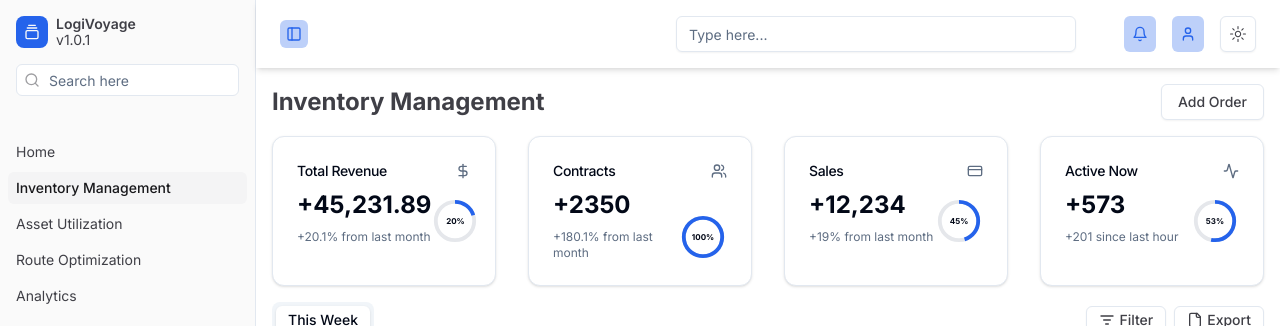
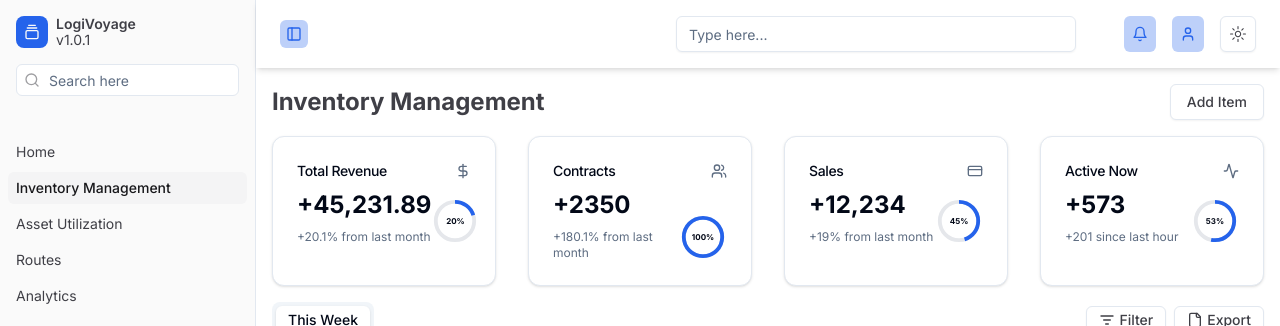
Before and after one commit to vaxad/logivoyage, a Next.js app: page /inventory-management in a window 1280 px wide. Shown: the top 326 px of the page. Built offline with nearby package versions, Linux system fonts and the light colour scheme.

Commit message:
feat: added requested changes

```diff
--- a/src/components/custom/inventory-management/dialog-form.tsx
+++ b/src/components/custom/inventory-management/dialog-form.tsx
@@ -16,12 +16,12 @@ export function DialogForm() {
   return (
     <Dialog>
       <DialogTrigger asChild>
-        <Button variant="outline">Add Order</Button>
+        <Button variant="outline">Add Item</Button>
       </DialogTrigger>
       <DialogContent className="sm:max-w-[425px]">
         <DialogHeader>
-          <DialogTitle>Add Order</DialogTitle>
-          <DialogDescription>Add orders to your inventory.</DialogDescription>
+          <DialogTitle>Add Item</DialogTitle>
+          <DialogDescription>Add item to your inventory.</DialogDescription>
         </DialogHeader>
         <div className="grid gap-4 py-4">
           <div className="grid grid-cols-4 items-center gap-4">
@@ -78,7 +78,7 @@ export function DialogForm() {
             </Label>
             <Input
               id="amount"
-              defaultValue="Electronics"
+              defaultValue="250"
               className="col-span-3"
             />
           </div>
--- a/src/components/custom/inventory-management/index.tsx
+++ b/src/components/custom/inventory-management/index.tsx
@@ -248,10 +248,10 @@ export default function InventoryManagement() {
                   <DropdownMenuLabel>Filter by</DropdownMenuLabel>
                   <DropdownMenuSeparator />
                   <DropdownMenuCheckboxItem checked>
-                    Fulfilled
+                    All
                   </DropdownMenuCheckboxItem>
-                  <DropdownMenuCheckboxItem>Declined</DropdownMenuCheckboxItem>
-                  <DropdownMenuCheckboxItem>Refunded</DropdownMenuCheckboxItem>
+                  <DropdownMenuCheckboxItem>Category</DropdownMenuCheckboxItem>
+                  <DropdownMenuCheckboxItem>Aisle Number</DropdownMenuCheckboxItem>
                 </DropdownMenuContent>
               </DropdownMenu>
               <Button size="sm" variant="outline" className="h-7 gap-1 text-sm">
--- a/src/components/custom/route-optimization/create/index.tsx
+++ b/src/components/custom/route-optimization/create/index.tsx
@@ -31,6 +31,8 @@ import {
   StyleSheet,
   PDFDownloadLink,
 } from "@react-pdf/renderer";
+import { toast } from "sonner";
+import { useRouter } from "next/navigation";
 
 const styles = StyleSheet.create({
   page: {
@@ -101,7 +103,7 @@ const Invoice = ({ data }: { data: FormValues }) => (
 );
 export default function CreateRouteForm() {
   const form = useRouteOptimizationForm();
-
+  const router = useRouter();
   function onSubmit(values: z.infer<typeof formSchema>) {
     console.log(values);
   }
@@ -231,14 +233,20 @@ export default function CreateRouteForm() {
         />
         <div className="flex w-full justify-between">
           {/* <Button type="submit">Submit</Button> */}
+          {/* <Link href={`/route-optimization`} onClick={() => toast(`Shipment created for ID:${form.getValues().id || "GTFR45GF3HG"}`)}> */}
           <PDFDownloadLink
             style={{ textDecoration: "none" }}
             className={buttonVariants({ variant: "default" })}
             document={<Invoice data={form.getValues()} />}
+            onClick={() => {
+              router.push(`/route-optimization`)
+              toast.success(`Shipment created for ID:${form.getValues().id || "GTFR45GF3HG"}`)
+            }}
             fileName="invoice.pdf"
           >
-            Download PDF
+            Create
           </PDFDownloadLink>
+          {/* </Link> */}
           <Button
             onClick={() => form.reset()}
             type="reset"
--- a/src/components/custom/sidebar/app-sidebar.tsx
+++ b/src/components/custom/sidebar/app-sidebar.tsx
@@ -51,7 +51,7 @@ const data = {
           url: "/asset-utilization",
         },
         {
-          title: "Route Optimization",
+          title: "Routes",
           url: "/route-optimization",
         },
         {
```
